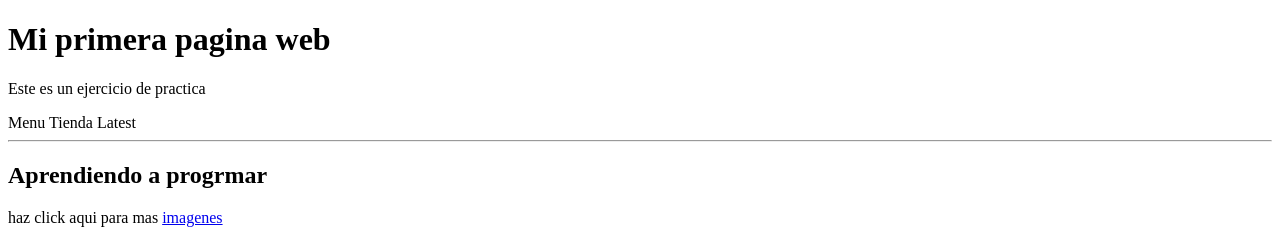
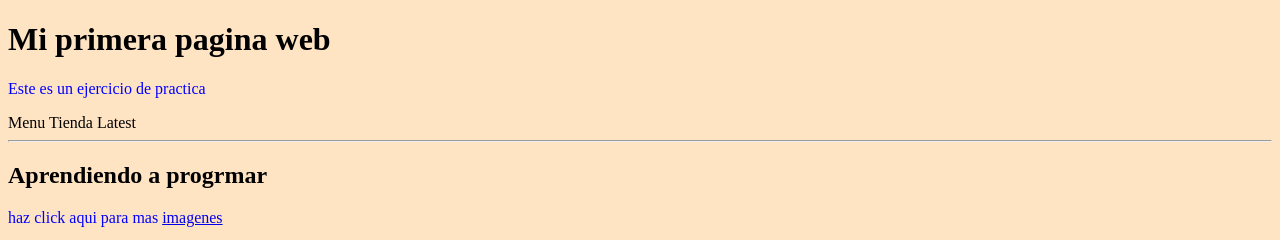
Before and after one commit to MariaEscudero53/HTML-file-, a plain HTML site: page index.html in a window 1280 px wide. Shown: the top 240 px of the page. Drawn offline with Linux system fonts and the light colour scheme; grey boxes are pictures that could not be loaded.

Commit message:
css.file

```diff
--- /dev/null
+++ b/estilos.css
@@ -0,0 +1,6 @@
+.fondo {
+    background-color: bisque;
+}
+.miTexto {
+    color: blue;
+}
--- a/index.html
+++ b/index.html
@@ -1,21 +1,20 @@
 <!DOCTYPE html>
 <html lang="es">
-  <body>
-    <header>
+    <head>
+      <link rel="stylesheet" href="estilos.css" type="text/css" />
     <h1>Mi primera pagina web</h1>
-    <p>Este es un ejercicio de practica</p>
+    <p class="miTexto">Este es un ejercicio de practica</p>
     <span>Menu</span>
     <span>Tienda</span>
     <span>Latest</span>
-
-    </header>
-
+    </head>
+    <body class="fondo">
     <hr />
 
     <main>
       <h2>Aprendiendo a progrmar</h2>
       <!-- TODO: agregar imagenes-->
-      <p> haz click aqui para mas <a href="https://www.bing.com/images/search?q=Gatitos+Imagenes&form=IARSLK&first=1" target="_blank" rel="noopener noreferrer"> imagenes</a></p>
+      <p class="miTexto"> haz click aqui para mas <a href="https://www.bing.com/images/search?q=Gatitos+Imagenes&form=IARSLK&first=1" target="_blank" rel="noopener noreferrer"> imagenes</a></p>
 
       <img src="https://bit.ly/fcc-relaxing-cat" alt="gatito naranja.">
       <hr />
```
Also changed, not shown: 1 other file.
